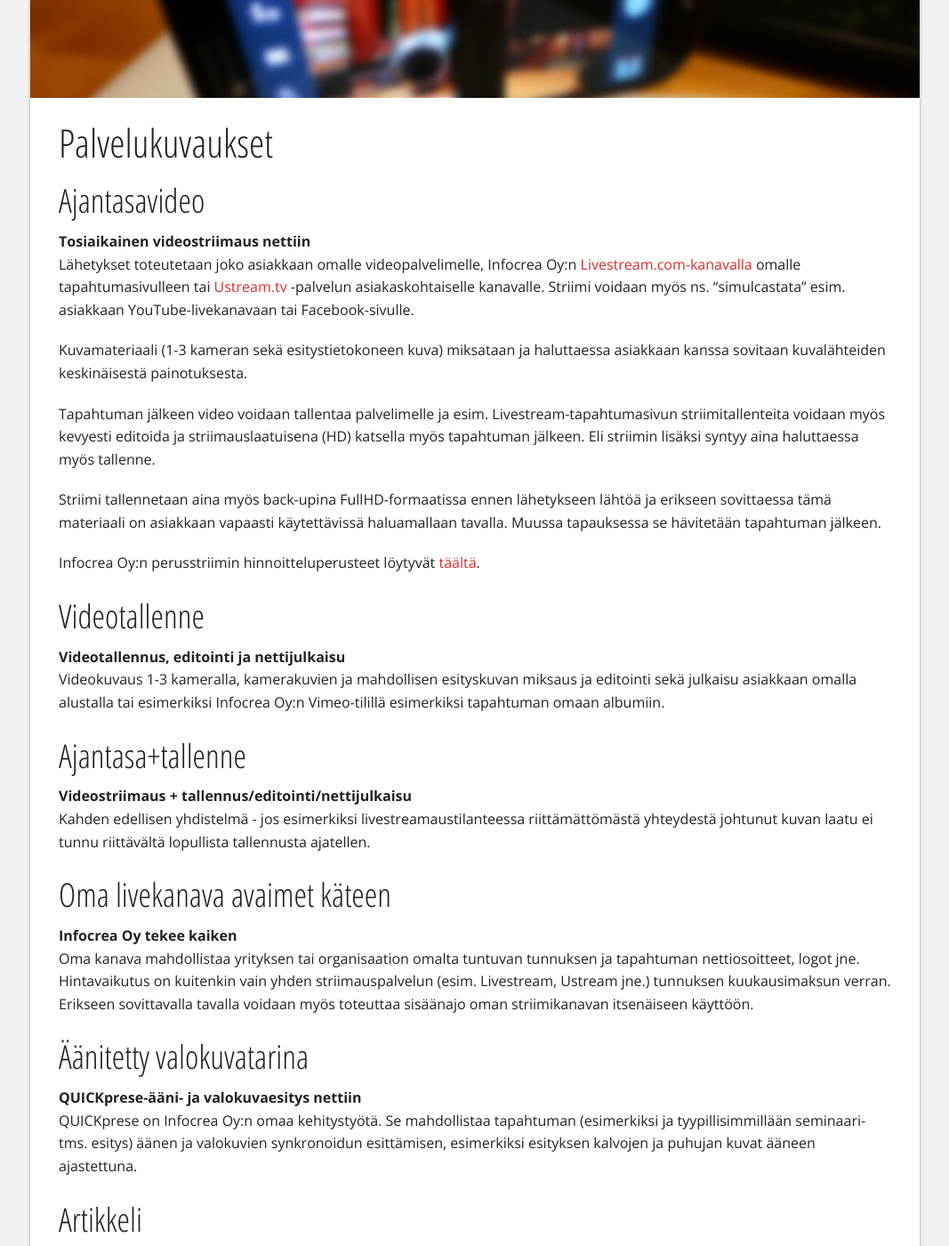
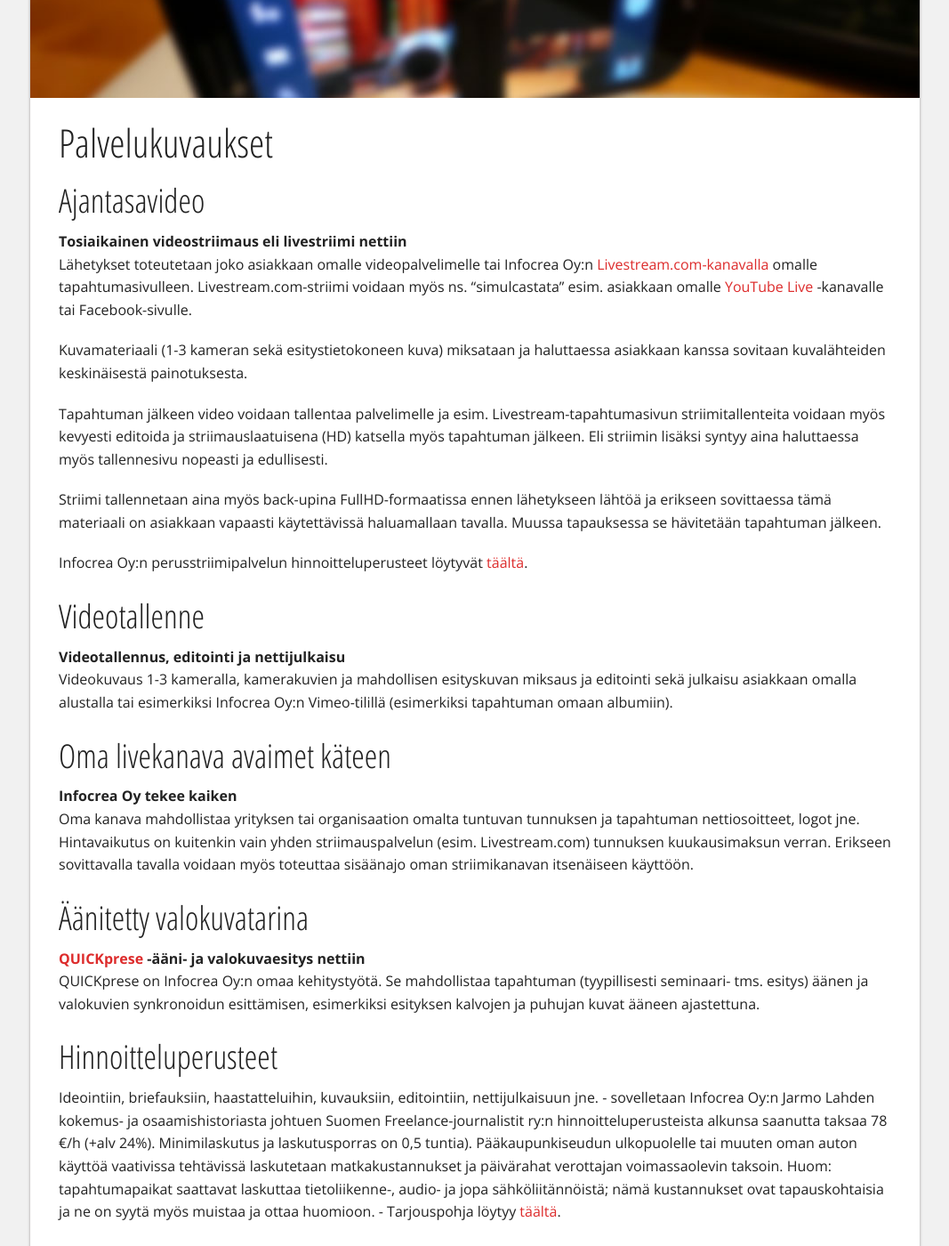
Before and after one commit to Pyppe/infocrea.fi, a Jekyll site: the page built from palvelut.md, in a window 1280 px wide and 1400 px high, scrolled down 262 px. Shown: the whole window at 89% size, without its empty margins (106-1173 px from the left). Built offline with Jekyll 4.4.1, drawn with Linux system fonts in a browser that asks for light colours; some of the changed text lies outside the part shown.

```diff
--- a/palvelut.md
+++ b/palvelut.md
@@ -11,54 +11,35 @@ Palvelukuvaukset
 
 Ajantasavideo
 -------------
-**Tosiaikainen videostriimaus nettiin**
-Lähetykset toteutetaan joko asiakkaan omalle videopalvelimelle, Infocrea Oy:n [Livestream.com-kanavalla](https://livestream.com/Infocrea-fi) omalle tapahtumasivulleen tai [Ustream.tv](https://ustream.tv/) -palvelun asiakaskohtaiselle kanavalle. Striimi voidaan myös ns. "simulcastata" esim. asiakkaan YouTube-livekanavaan tai Facebook-sivulle.
+**Tosiaikainen videostriimaus eli livestriimi nettiin**
+Lähetykset toteutetaan joko asiakkaan omalle videopalvelimelle tai Infocrea Oy:n [Livestream.com-kanavalla](https://livestream.com/Infocrea-fi) omalle tapahtumasivulleen. Livestream.com-striimi voidaan myös ns. "simulcastata" esim. asiakkaan omalle [YouTube Live](https://www.youtube.com/live) -kanavalle tai Facebook-sivulle.
 
 Kuvamateriaali (1-3 kameran sekä esitystietokoneen kuva) miksataan ja haluttaessa asiakkaan kanssa sovitaan kuvalähteiden keskinäisestä painotuksesta.
 
-Tapahtuman jälkeen video voidaan tallentaa palvelimelle ja esim. Livestream-tapahtumasivun striimitallenteita voidaan myös kevyesti editoida ja striimauslaatuisena (HD) katsella myös tapahtuman jälkeen. Eli striimin lisäksi syntyy aina haluttaessa myös tallenne.
+Tapahtuman jälkeen video voidaan tallentaa palvelimelle ja esim. Livestream-tapahtumasivun striimitallenteita voidaan myös kevyesti editoida ja striimauslaatuisena (HD) katsella myös tapahtuman jälkeen. Eli striimin lisäksi syntyy aina haluttaessa myös tallennesivu nopeasti ja edullisesti.
 
 Striimi tallennetaan aina myös back-upina FullHD-formaatissa ennen lähetykseen lähtöä ja erikseen sovittaessa tämä materiaali on asiakkaan vapaasti käytettävissä haluamallaan tavalla. Muussa tapauksessa se hävitetään tapahtuman jälkeen.
 
-Infocrea Oy:n perusstriimin hinnoitteluperusteet löytyvät [täältä](/tarjous/).
+Infocrea Oy:n perusstriimipalvelun hinnoitteluperusteet löytyvät [täältä](/tarjous/).
 
 Videotallenne
 -------------
 **Videotallennus, editointi ja nettijulkaisu**
-Videokuvaus 1-3 kameralla, kamerakuvien ja mahdollisen esityskuvan miksaus ja  editointi sekä julkaisu asiakkaan omalla alustalla tai esimerkiksi Infocrea Oy:n Vimeo-tilillä esimerkiksi tapahtuman omaan albumiin.
-
-Ajantasa+tallenne
-------------------
-**Videostriimaus + tallennus/editointi/nettijulkaisu**
-Kahden edellisen yhdistelmä - jos esimerkiksi livestreamaustilanteessa riittämättömästä yhteydestä johtunut kuvan laatu ei tunnu riittävältä lopullista tallennusta ajatellen.
+Videokuvaus 1-3 kameralla, kamerakuvien ja mahdollisen esityskuvan miksaus ja  editointi sekä julkaisu asiakkaan omalla alustalla tai esimerkiksi Infocrea Oy:n Vimeo-tilillä (esimerkiksi tapahtuman omaan albumiin).
 
 Oma livekanava avaimet käteen
 -----------------------------
 **Infocrea Oy tekee kaiken**
-Oma kanava mahdollistaa yrityksen tai organisaation omalta tuntuvan tunnuksen ja tapahtuman nettiosoitteet, logot jne. Hintavaikutus on kuitenkin vain yhden striimauspalvelun (esim. Livestream, Ustream jne.) tunnuksen kuukausimaksun verran. Erikseen sovittavalla tavalla voidaan myös toteuttaa sisäänajo oman striimikanavan itsenäiseen käyttöön.
+Oma kanava mahdollistaa yrityksen tai organisaation omalta tuntuvan tunnuksen ja tapahtuman nettiosoitteet, logot jne. Hintavaikutus on kuitenkin vain yhden striimauspalvelun (esim. Livestream.com) tunnuksen kuukausimaksun verran. Erikseen sovittavalla tavalla voidaan myös toteuttaa sisäänajo oman striimikanavan itsenäiseen käyttöön.
 
 Äänitetty valokuvatarina
 ------------------------
-**QUICKprese-ääni- ja valokuvaesitys nettiin**
-QUICKprese on Infocrea Oy:n omaa kehitystyötä. Se mahdollistaa tapahtuman (esimerkiksi ja tyypillisimmillään seminaari- tms. esitys) äänen ja valokuvien synkronoidun esittämisen, esimerkiksi esityksen kalvojen ja puhujan kuvat ääneen ajastettuna.
-
-Artikkeli
----------
-**Journalistinen artikkeli lehteen ja/tai nettiin**
-Jarmo Lahdella on kymmenien vuosien kokemus toimittajana, toimituspäällikkönä ja päätoimittajana Suomen johtavissa tekniikan ja talouden lehtiyrityksissä. Ideointia, briefausta, editointia ja kirjoittamista tuhansiin niin uutis- kuin muihinkin juttuihin sekä paperilehtiin että nettiin (ja mikäpä olisikaan nettijuttuun mainiompi kuva kuin upotettu video:-)
-
-Erilaiset yhdistelmät edellistä
---------------------------------
-Esimerkiksi lehteen+nettisaitille tehtävää artikkelia varten haastattelut ja tutustumiset videokuvataan, joista sitten editoidaan elävää kuvitusta (netti)juttuun.
-
-Sometukset
-----------
-**Eri esitysmuotojen linkitykset sosiaaliseen mediaan**
-Asiakkaan omilla tai Infocrea Oy:n/Jarmo Lahden Facebook-, Twitter- ja LinkedIn -tunnuksilla (ks. "[Yhteystiedot](http://www.infocrea.fi/yhteystiedot/)"), sosiaalisten palveluiden netikettiä ja tyyliä kunnioittaen. Niin ennen tapahtumaa kuin myös sen jälkeen: striimille lisää katsojia tapahtuman aikaan ja tallenteille sen jälkeen.
+**[QUICKprese](https://quickprese.com/) -ääni- ja valokuvaesitys nettiin**
+QUICKprese on Infocrea Oy:n omaa kehitystyötä. Se mahdollistaa tapahtuman (tyypillisesti seminaari- tms. esitys) äänen ja valokuvien synkronoidun esittämisen, esimerkiksi esityksen kalvojen ja puhujan kuvat ääneen ajastettuna.
 
 Hinnoitteluperusteet
 --------------------
-Ideointiin, briefauksiin, haastatteluihin, kuvauksiin, editointiin, nettijulkaisuun jne. - sovelletaan Infocrea Oy:n Jarmo Lahden kokemus- ja osaamishistoriasta johtuen Suomen Freelance-journalistit ry:n hinnoitteluperusteista alkunsa saanutta taksaa 78 €/h (+alv 24% paitsi lehtijuttujen teksteissä). Minimilaskutus ja laskutusporras on 0,5 tuntia). Pääkaupunkiseudun ulkopuolelle tai muuten oman auton käyttöä vaativissa tehtävissä laskutetaan matkakustannukset ja päivärahat verottajan voimassaolevin taksoin. Huom: tapahtumapaikat saattavat laskuttaa tietoliikenne-, audio- ja jopa sähköliitännöistä; nämä kustannukset ovat tapauskohtaisia ja ne on syytä myös muistaa ja ottaa huomioon.
+Ideointiin, briefauksiin, haastatteluihin, kuvauksiin, editointiin, nettijulkaisuun jne. - sovelletaan Infocrea Oy:n Jarmo Lahden kokemus- ja osaamishistoriasta johtuen Suomen Freelance-journalistit ry:n hinnoitteluperusteista alkunsa saanutta taksaa 78 €/h (+alv 24%). Minimilaskutus ja laskutusporras on 0,5 tuntia). Pääkaupunkiseudun ulkopuolelle tai muuten oman auton käyttöä vaativissa tehtävissä laskutetaan matkakustannukset ja päivärahat verottajan voimassaolevin taksoin. Huom: tapahtumapaikat saattavat laskuttaa tietoliikenne-, audio- ja jopa sähköliitännöistä; nämä kustannukset ovat tapauskohtaisia ja ne on syytä myös muistaa ja ottaa huomioon. - Tarjouspohja löytyy [täältä](https://www.infocrea.fi/tarjous/).
 
 Yhteistyömahdollisuuksia?
 -------------------------
```
Also changed, not shown: nettiyhteys.md (+4 -6 lines), tarjous.md (+0 -3 lines).
